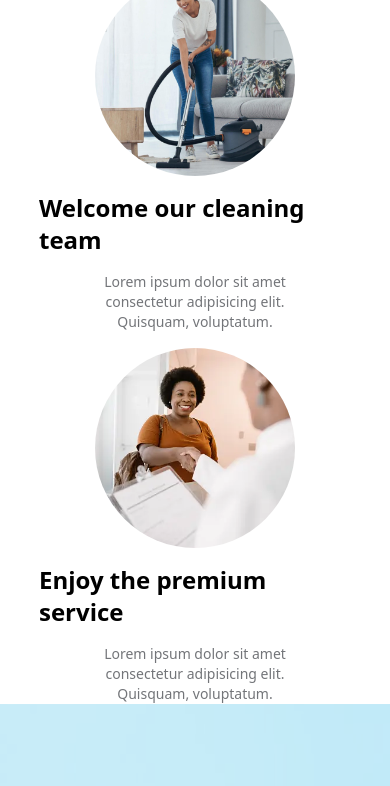
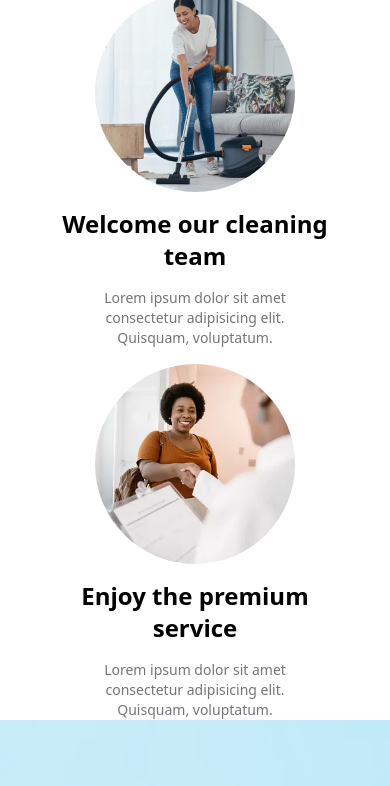
Before and after one commit to MICHAELMUNAVU83/smarie-cleaners, a React (Vite) app: page / in a window 390 px wide. Shown: the part 1995-2781 px from the top of the page. Built offline with nearby package versions, Linux system fonts and the light colour scheme; a web font is replaced by a local one.

Commit message:
Completed mobile

```diff
--- a/src/components/HowWeWork.jsx
+++ b/src/components/HowWeWork.jsx
@@ -28,7 +28,7 @@ const HowWeWork = () => {
   ];
   return (
     <div id="howwework">
-      <div className="flex flex-col  justify-center items-center gap-2">
+      <div className="flex flex-col my-4 justify-center items-center gap-2">
         <p className="text-[#A8B1B3] text-2xl monts">Enjoy your app</p>
 
         <p className="text-5xl text-[#6197DC] roboto font-semibold">
@@ -46,7 +46,7 @@ const HowWeWork = () => {
               className="w-[200px] h-[200px] rounded-full bg-cover bg-center bg-no-repeat"
               style={{ backgroundImage: `url(${work.image})` }}
             ></div>
-            <div className="text-2xl  font-semibold">{work.title}</div>
+            <div className="text-2xl text-center  font-semibold">{work.title}</div>
             <div className=" text-sm w-[80%] text-[#737579] mx-auto text-center">
               {work.description}
             </div>
```
